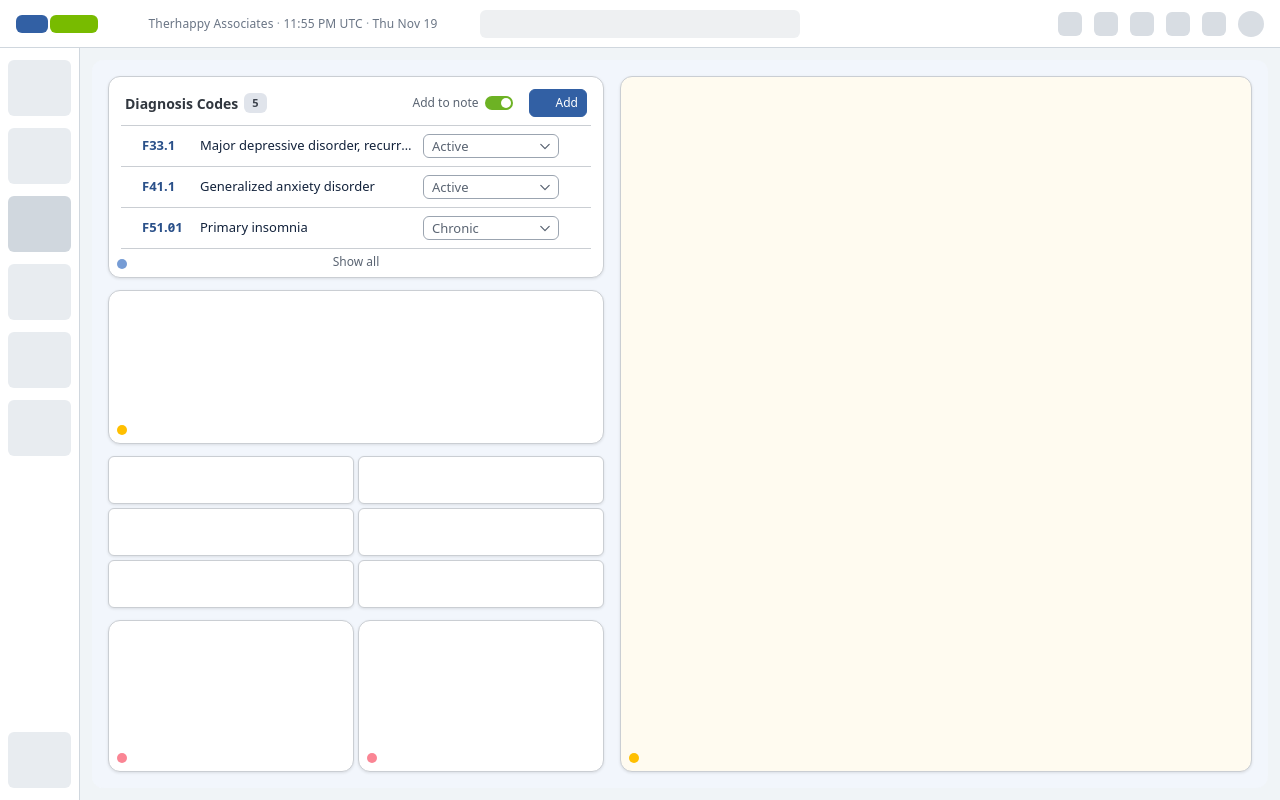
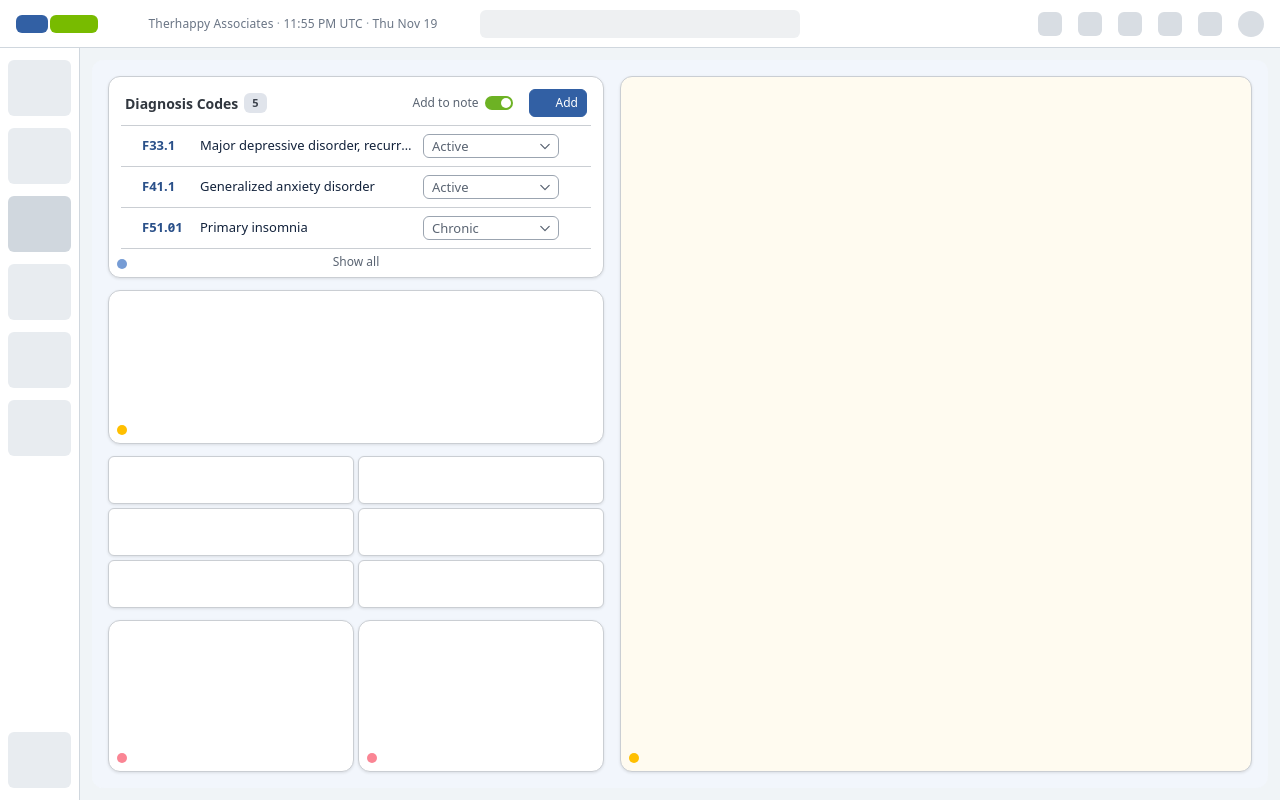
Before and after one commit to timagineer/client, a plain HTML site: page auth/ica/Quantum/DO-11000/index-003.html in a window 1280 px wide. Drawn offline with nearby package versions, Linux system fonts and the light colour scheme; some packages are replaced by stand-ins of ours.

Commit message:
DO-11000 v003: wire-header-right gap 16px

```diff
--- a/auth/ica/Quantum/DO-11000/index-003.html
+++ b/auth/ica/Quantum/DO-11000/index-003.html
@@ -2982,7 +2982,7 @@
         .wire-header-right {
             flex: 1 !important;
             display: flex !important;
-            gap: 12px !important;
+            gap: 16px !important;
             align-items: center !important;
             justify-content: flex-end !important;
         }
```
